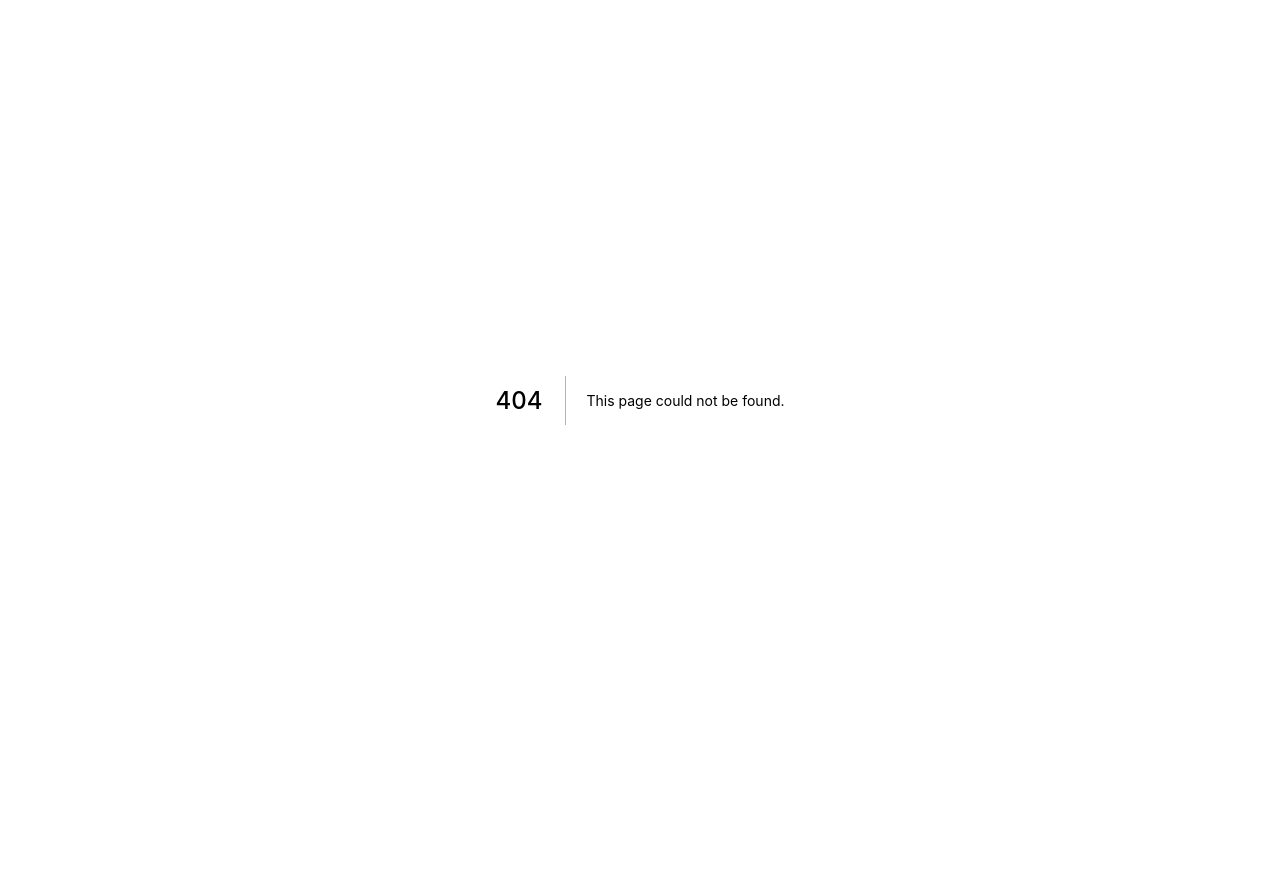
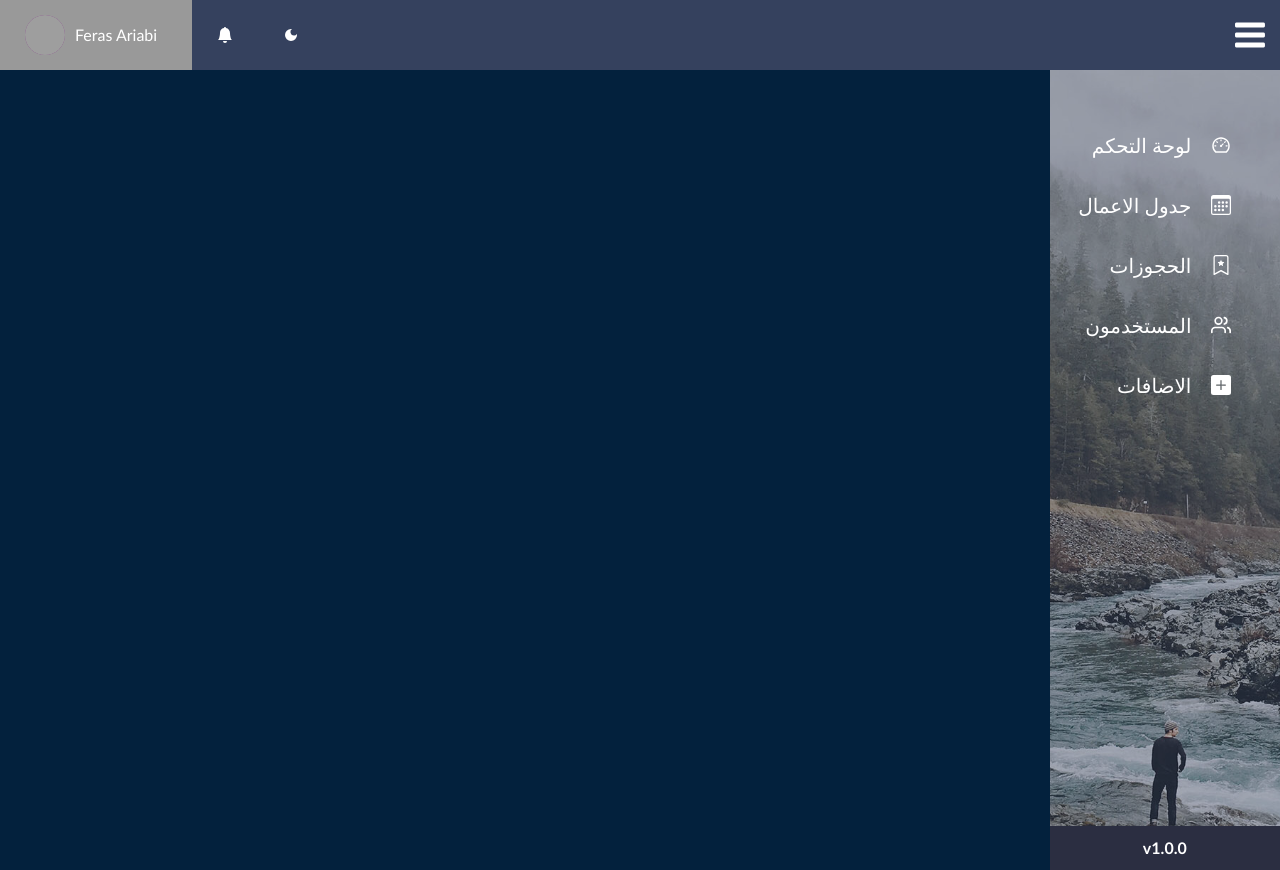
Before and after one commit to ferastajuore/camera-studio, a Next.js app: page /admin in a window 1280 px wide. Before the commit this address had no page. Before the commit the page ends 800 px from the top, so only its background shows below. Built offline with nearby package versions, Linux system fonts and the light colour scheme; grey boxes are pictures that could not be loaded.

Commit message:
Create Dashborad admin

```diff
--- /dev/null
+++ b/components/layout/NavbarAdmin.js
@@ -0,0 +1,62 @@
+import React, { useState } from 'react';
+import { GoThreeBars } from 'react-icons/go';
+import { MdDarkMode } from 'react-icons/md';
+import { BsFillBellFill } from 'react-icons/bs';
+import { Avatar } from '@chakra-ui/react';
+
+const NavbarAdmin = () => {
+	const [isAcitve, setIsAcitve] = useState(false);
+
+	return (
+		<>
+			<header className="header-admin">
+				<div className="navbar-menu">
+					<div className="sidebar-taggle">
+						<GoThreeBars
+							size="40"
+							color="#FFF"
+							style={{ cursor: 'pointer' }}
+						/>
+					</div>
+					<nav className="user-nav">
+						<button className="user-nav__box">
+							<MdDarkMode />
+						</button>
+						<button className="user-nav__box">
+							<BsFillBellFill />
+						</button>
+						<div className="user-nav__info">
+							<button
+								className="button-toggle"
+								onClick={() => setIsAcitve(!isAcitve)}
+							>
+								<Avatar
+									className="user-avata"
+									size="lg"
+									name="Segun Adebayo"
+									src="https://bit.ly/sage-adebayo"
+								/>
+								<h4>Feras Ariabi</h4>
+							</button>
+							<div
+								className={`dorpdown ${
+									isAcitve ? 'is-active' : ''
+								}`}
+							>
+								<ul className="dorpdown-list">
+									<li className="dorpdown-item">
+										ملف الشخصي
+									</li>
+									<li className="dorpdown-item">الاعدادات</li>
+									<li className="dorpdown-item">الخروج</li>
+								</ul>
+							</div>
+						</div>
+					</nav>
+				</div>
+			</header>
+		</>
+	);
+};
+
+export default NavbarAdmin;
--- /dev/null
+++ b/components/layout/Sidebar.js
@@ -0,0 +1,53 @@
+import React from 'react';
+import Link from 'next/link';
+import { useRouter } from 'next/router';
+import { AiOutlineDashboard } from 'react-icons/ai';
+import { FiUsers } from 'react-icons/fi';
+import {
+	BsCalendar3,
+	BsBookmarkStar,
+	BsFillPlusSquareFill,
+} from 'react-icons/bs';
+
+const Sidebar = () => {
+	const router = useRouter();
+	return (
+		<div className="sidebar">
+			<div className="sidebar-menu">
+				<ul className="sidebar-list">
+					<li
+						className={
+							router.pathname == '/admin/dashboard'
+								? 'active'
+								: ''
+						}
+					>
+						<AiOutlineDashboard />
+						<Link href="/admin/dashboard">لوحة التحكم</Link>
+					</li>
+					<li className={router.pathname == '/' ? 'active' : ''}>
+						<BsCalendar3 />
+						<Link href="/admin/dashboard">جدول الاعمال</Link>
+					</li>
+					<li className={router.pathname == '/' ? 'active' : ''}>
+						<BsBookmarkStar />
+						<Link href="/admin/dashboard">الحجوزات</Link>
+					</li>
+					<li className={router.pathname == '/' ? 'active' : ''}>
+						<FiUsers />
+						<Link href="/admin/dashboard">المستخدمون</Link>
+					</li>
+					<li className={router.pathname == '/' ? 'active' : ''}>
+						<BsFillPlusSquareFill />
+						<Link href="/admin/dashboard">الاضافات</Link>
+					</li>
+				</ul>
+			</div>
+			<div className="sidebar-footer">
+				<h4>v1.0.0</h4>
+			</div>
+		</div>
+	);
+};
+
+export default Sidebar;
--- a/components/layout/index.js
+++ b/components/layout/index.js
@@ -1,2 +1,4 @@
 export { default as Navbar } from './Navbar';
 export { default as Footer } from './Footer';
+export { default as Sidebar } from './Sidebar';
+export { default as NavbarAdmin } from './NavbarAdmin';
--- /dev/null
+++ b/pages/admin/index.js
@@ -0,0 +1,16 @@
+import React from 'react';
+import { NavbarAdmin, Sidebar } from '../../components/layout';
+
+const Admin = ({ children }) => {
+	return (
+		<div className="admin">
+			<NavbarAdmin />
+			<div className="admin-content">
+				<Sidebar />
+				<main className="container">{children}</main>
+			</div>
+		</div>
+	);
+};
+
+export default Admin;
--- a/styles/abstracts/_variables.scss
+++ b/styles/abstracts/_variables.scss
@@ -6,6 +6,10 @@
 $color-primary: #2a3550;
 $color-primary-light: #01297080;
 $color-primary-dark: #03213d;
+
+$color-blue-dark-1: #35415e;
+$color-blue-dark-2: #014365;
+$color-blue-dark-3: #2b2e41;
 
 $color-grey-light-1: #faf9f9;
 $color-grey-light-2: #f4f2f2;
--- a/styles/components/_UI.scss
+++ b/styles/components/_UI.scss
@@ -156,3 +156,28 @@
 		border-radius: 0.5rem;
 	}
 }
+
+.dorpdown {
+	background-color: $color-grey-light-3;
+	border: 1px solid $color-grey-dark-3;
+	color: $color-grey-dark-1;
+	position: absolute;
+	right: 0;
+	width: 90%;
+	padding: 10px;
+	border-radius: 2px 2px 10px 10px;
+	margin: 0 10px;
+	z-index: 10;
+	box-shadow: $shadow-dark;
+	transition: all 0.3s;
+
+	display: none;
+
+	&-item {
+		margin: 10px 5px;
+	}
+
+	&.is-active {
+		display: block;
+	}
+}
--- /dev/null
+++ b/styles/components/admin/_admin.scss
@@ -0,0 +1,141 @@
+///////////////////////////
+// Admin layout section
+//////////////////////////
+
+.admin {
+	direction: rtl;
+	color: #fff;
+	height: 100%;
+
+	&-content {
+		display: flex;
+		height: 100%;
+		background-color: $color-primary-dark;
+	}
+
+	& main {
+		background-color: $color-primary-dark;
+	}
+}
+
+.header-admin {
+	height: 7rem;
+	background-color: $color-blue-dark-1;
+	display: flex;
+
+	& .navbar-menu {
+		align-items: center;
+		// padding: 0 10px;
+		justify-content: space-between;
+	}
+
+	& .sidebar-taggle,
+	.user-nav {
+		flex: 4;
+	}
+
+	& .sidebar-taggle {
+		margin: 0 10px;
+	}
+
+	& .user-nav {
+		display: flex;
+		align-items: center;
+		justify-content: flex-end;
+		height: 100%;
+
+		&__box {
+			padding: 0 25px;
+			height: 100%;
+		}
+
+		&__info {
+			height: 100%;
+			padding: 0 25px;
+			position: relative;
+
+			& button {
+				display: flex;
+				flex-direction: row-reverse;
+				align-items: center;
+				height: 100%;
+			}
+
+			& h4 {
+				margin: 0 10px;
+			}
+		}
+
+		&__box:hover,
+		&__info:hover {
+			cursor: pointer;
+			background-color: $color-grey-dark-3;
+		}
+	}
+}
+
+.sidebar {
+	background-color: $color-blue-dark-1;
+	height: 100vh;
+	flex: 0 0 18%;
+	display: flex;
+	flex-direction: column;
+	justify-content: space-between;
+	align-items: center;
+	transition: all 0.3s ease;
+	position: relative;
+
+	&::before {
+		content: '';
+		position: absolute;
+		top: 0;
+		left: 0;
+		background-image: url(../../../public/assets/images/sidebar.jpg);
+		height: 100%;
+		width: 100%;
+		background-size: cover;
+		background-position: center;
+		opacity: 0.6;
+	}
+
+	&-menu {
+		margin: 30px 0;
+	}
+
+	&-list {
+		padding: 30px 0;
+		position: relative;
+
+		& li {
+			display: flex;
+			align-items: center;
+			font-size: 20px;
+
+			&:not(:last-child) {
+				margin-bottom: 30px;
+			}
+
+			& a:hover {
+				color: $color-grey-light-1;
+				border-bottom: 2px solid $color-grey-light-1;
+			}
+		}
+
+		& li.active a {
+			border-bottom: 2px solid $color-grey-light-1;
+		}
+
+		& svg {
+			margin: 0 20px;
+		}
+	}
+
+	&-footer {
+		background-color: $color-blue-dark-3;
+		font-weight: 700;
+		width: 100%;
+		padding: 10px 15px;
+		text-align: center;
+		z-index: 1;
+	}
+}
--- a/styles/main.scss
+++ b/styles/main.scss
@@ -12,3 +12,5 @@
 @import './components/layout';
 @import './components/components';
 @import './components/UI';
+
+@import './components/admin/admin';
```
Also changed, not shown: pages/admin/dashboard.js (added, +12 -0 lines).
